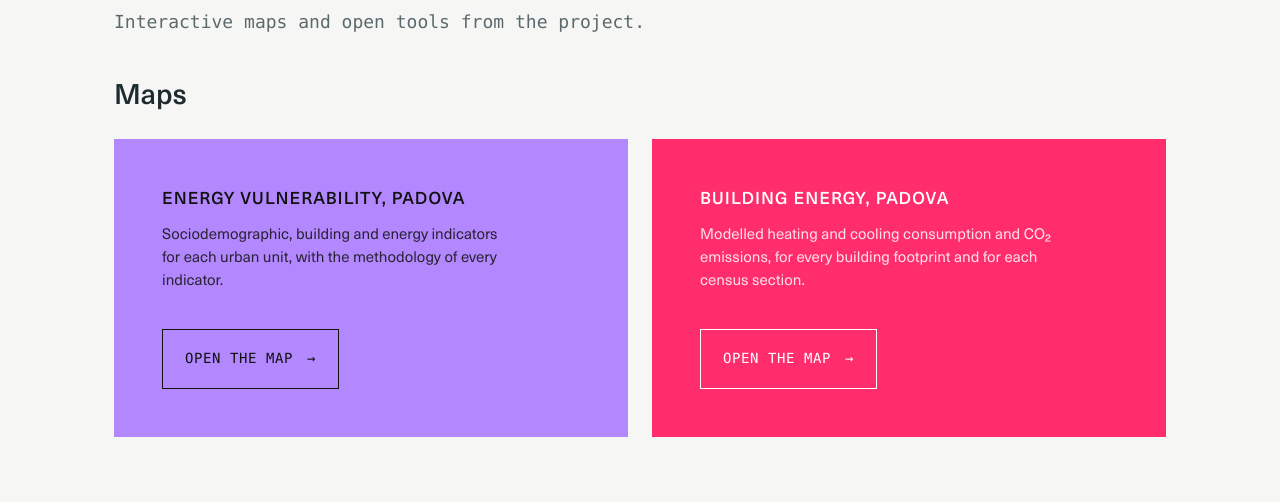
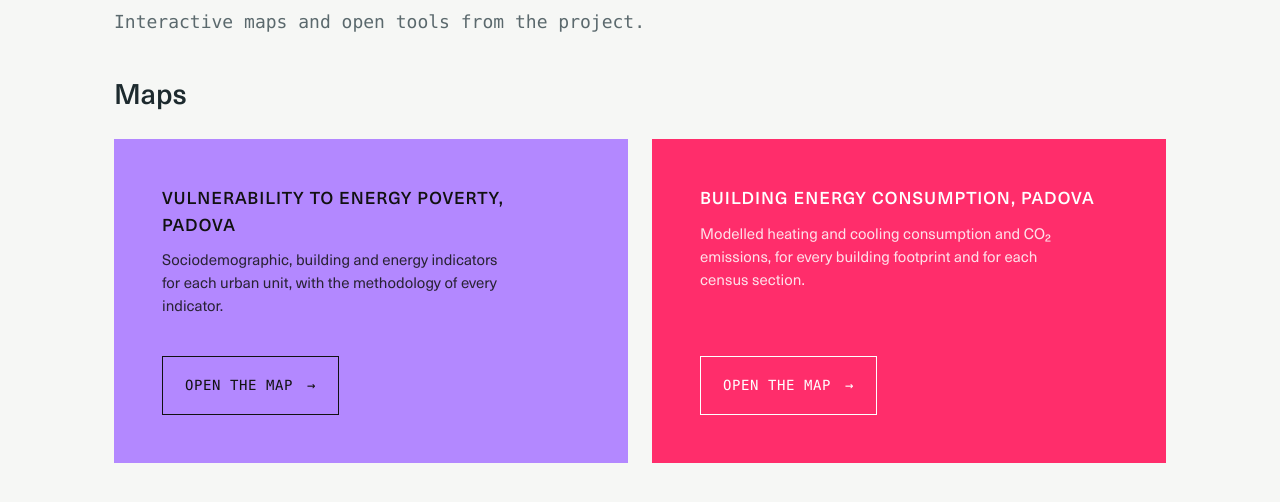
Before and after one commit to chiaquino/reclaim, a plain HTML site: page index.html in a window 1280 px wide. Shown: the part 138-640 px from the top of the page. Drawn offline with Linux system fonts and the light colour scheme.

Commit message:
update landing page

```diff
--- a/index.html
+++ b/index.html
@@ -81,7 +81,7 @@
     <li>
       <a class="card c1" href="energy-vulnerability/">
         <span>
-          <span class="t">Energy vulnerability, Padova</span>
+          <span class="t">Vulnerability to energy poverty, Padova</span>
           <span class="d">Sociodemographic, building and energy indicators for each urban unit, with the methodology of every indicator.</span>
         </span>
         <span class="go">Open the map <span aria-hidden="true">&rarr;</span></span>
@@ -90,7 +90,7 @@
     <li>
       <a class="card c2" href="building-energy/">
         <span>
-          <span class="t">Building energy, Padova</span>
+          <span class="t">Building energy consumption, Padova</span>
           <span class="d">Modelled heating and cooling consumption and CO&#8322; emissions, for every building footprint and for each census section.</span>
         </span>
         <span class="go">Open the map <span aria-hidden="true">&rarr;</span></span>
```
